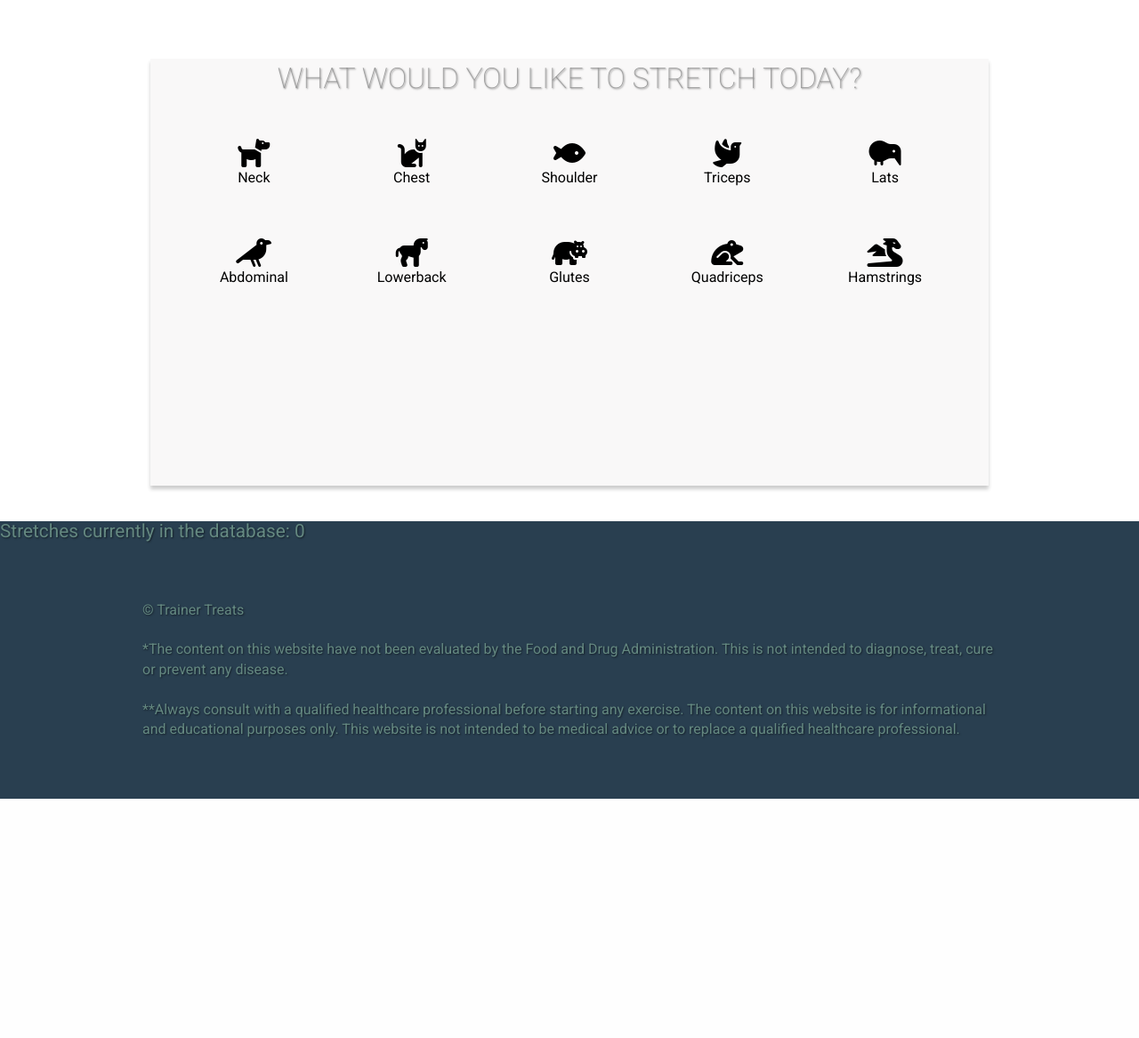
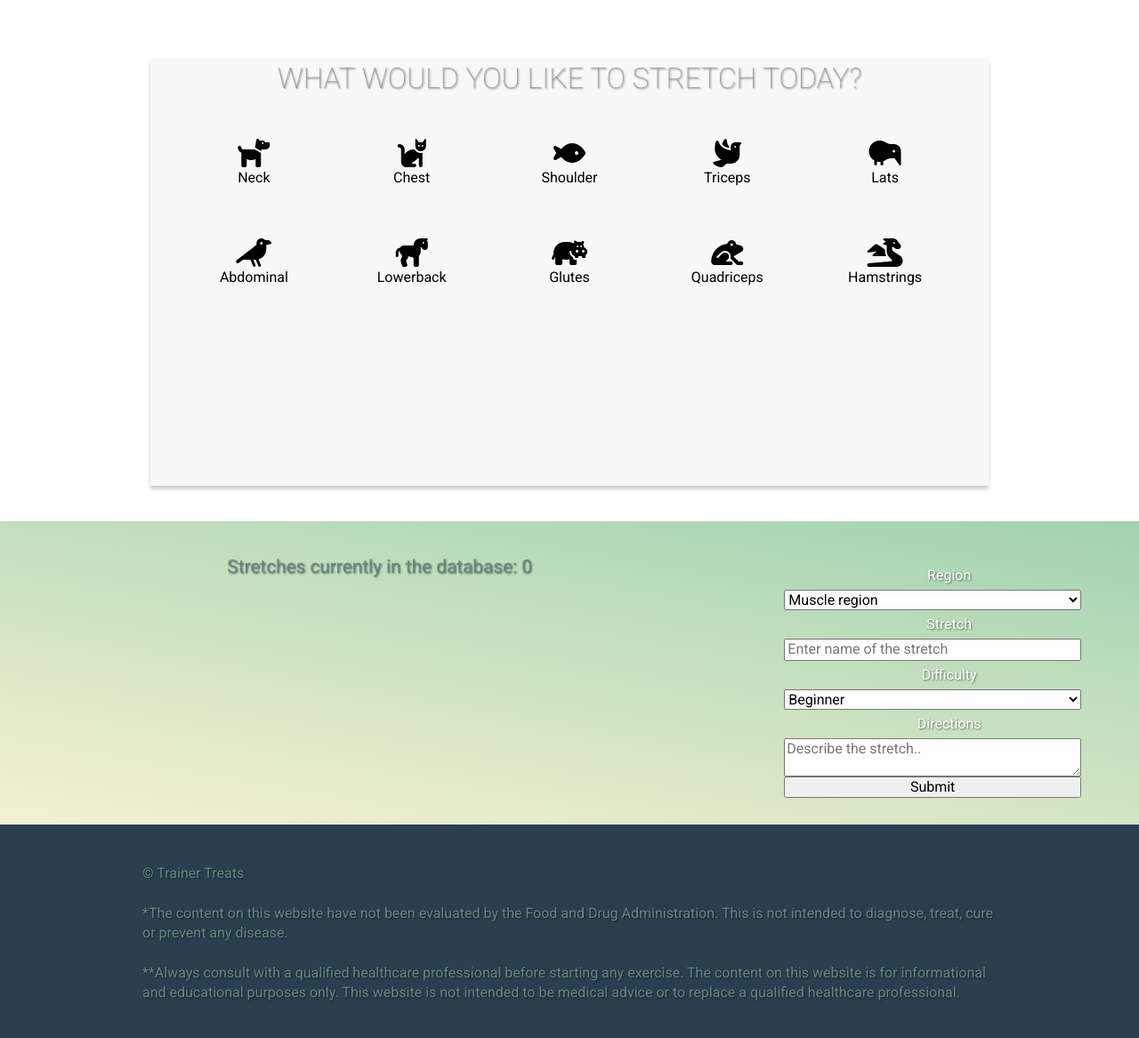
Before and after one commit to boobeh123/Trainer-Treats, a Node server app: page / in a window 1280 px wide. Shown: the part 424-1591 px from the top of the page at 89% size. Before the commit the page ends 1322 px from the top, so only its background shows below. Run offline with Node 20, Linux system fonts and the light colour scheme; data that the repository does not hold is empty; some libraries are stand-ins or nearby versions.

Commit message:
Add POST form & row-alt-2

```diff
--- a/views/index.ejs
+++ b/views/index.ejs
@@ -93,8 +93,34 @@
             </section>
         </div>
     </div>
-    <div class="side-content">
-        <ul>
+    <div class="row-alt-2 clearfix">
+        <form class="onethird-column" action="/addStretch" method="POST">
+            <fieldset class="info-group">
+                <label>
+                    Region
+                    <select>
+                        <option selected value="#">Muscle region</option>
+                    </select>
+                </label>
+                <label>
+                    Stretch
+                    <input type="text" name="stretchName" placeholder="Enter name of the stretch">
+                </label>
+                <label>
+                    Difficulty
+                    <select name="stretchDiff">
+                        <option value="Beginner">Beginner</option>
+                        <option value="Advanced">Advanced</option>
+                        <option value="Expert">Expert</option>
+                    </select>
+                </label>
+                <label>
+                    Directions
+                    <textarea name="stretchDir" placeholder="Describe the stretch.."></textarea>
+                </label>
+                <input type="submit" name="submit" value="Submit">
+            </fieldset>
+        </form>
             <h3>Stretches currently in the database: <%= left %></h3>
             <ul class="todoItems">
             <% for(let i=0; i < items.length; i++) {%>
@@ -118,7 +144,6 @@
                 <input type="submit">
             </form> -->
             </ul>
-        </ul>
     </div>
     <footer class="container clearfix primary-footer">
         <p>&copy; Trainer Treats</p>
```
